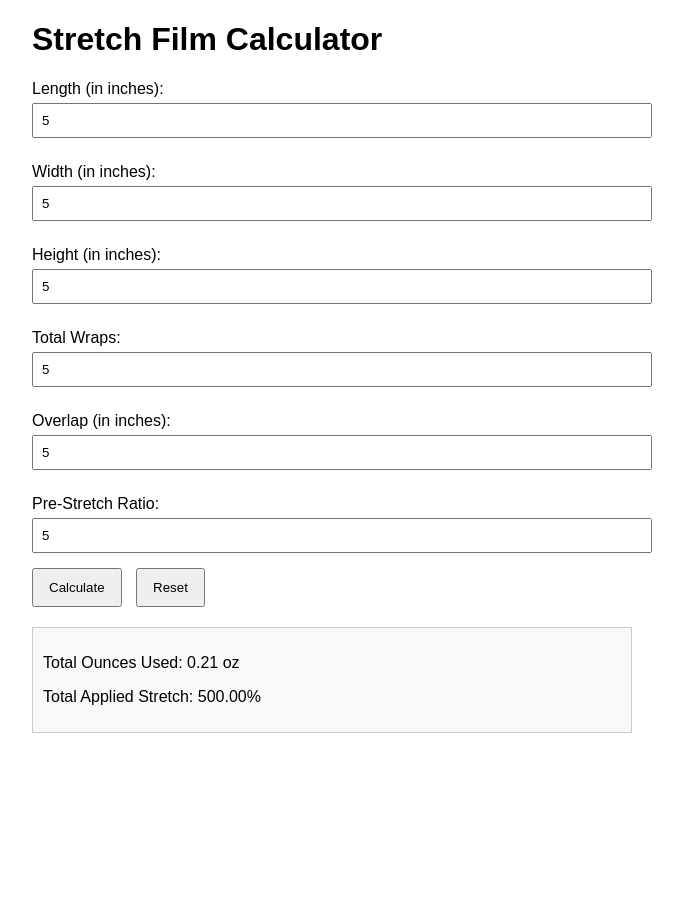
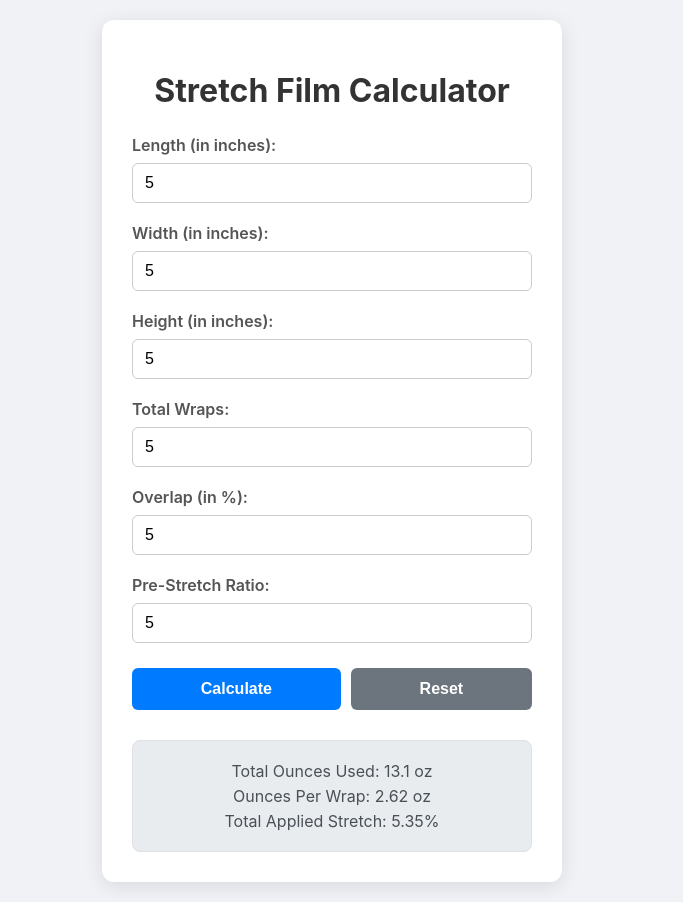
Before and after one commit to jpurgason1234/Calculator, a plain HTML site: page index.html in a window 1280 px wide. Both pictures are taken after typing "5", "5", "5", "5", "5", "5" into the empty fields and a click on the button "Calculate". Shown: the whole page, without its empty margins (308-991 px from the left). Before the commit the page ends 800 px from the top, so only its background shows below. Drawn offline with Linux system fonts and the light colour scheme.

Commit message:
Update index.html

```diff
--- a/index.html
+++ b/index.html
@@ -6,95 +6,205 @@
     <title>Stretch Film Calculator</title>
     <style>
         body {
-            font-family: Arial, sans-serif;
-            margin: 20px;
+            font-family: -apple-system, BlinkMacSystemFont, "Segoe UI", Roboto, Helvetica, Arial, sans-serif;
+            background-color: #f0f2f5;
+            display: flex;
+            justify-content: center;
+            align-items: center;
+            min-height: 100vh;
+            margin: 0;
+            padding: 20px;
         }
         .container {
-            max-width: 600px;
-            margin: auto;
+            background-color: #ffffff;
+            border-radius: 12px;
+            box-shadow: 0 4px 20px rgba(0, 0, 0, 0.1);
+            padding: 30px;
+            max-width: 400px;
+            width: 100%;
+        }
+        h1 {
+            color: #333;
+            text-align: center;
+            margin-bottom: 25px;
+        }
+        .input-group {
+            margin-bottom: 20px;
         }
         label {
             display: block;
-            margin: 10px 0 5px;
+            margin-bottom: 8px;
+            font-weight: 600;
+            color: #555;
         }
-        input {
+        input[type="number"] {
             width: 100%;
-            padding: 8px;
-            margin-bottom: 15px;
+            padding: 10px 12px;
+            border: 1px solid #ccc;
+            border-radius: 6px;
+            box-sizing: border-box;
+            font-size: 16px;
+            transition: border-color 0.3s;
+        }
+        input[type="number"]:focus {
+            outline: none;
+            border-color: #007bff;
+        }
+        .button-group {
+            display: flex;
+            justify-content: space-between;
+            gap: 10px;
+            margin-top: 25px;
         }
         button {
-            padding: 10px 15px;
-            margin-right: 10px;
+            padding: 12px 20px;
+            border: none;
+            border-radius: 6px;
+            cursor: pointer;
+            font-size: 16px;
+            font-weight: 600;
+            transition: background-color 0.3s, transform 0.2s;
+            flex-grow: 1;
+        }
+        #calculateBtn {
+            background-color: #007bff;
+            color: white;
+        }
+        #calculateBtn:hover {
+            background-color: #0056b3;
+            transform: translateY(-2px);
+        }
+        #resetBtn {
+            background-color: #6c757d;
+            color: white;
+        }
+        #resetBtn:hover {
+            background-color: #5a6268;
+            transform: translateY(-2px);
         }
         .result {
-            margin-top: 20px;
-            padding: 10px;
-            border: 1px solid #ccc;
-            background-color: #f9f9f9;
+            margin-top: 30px;
+            padding: 15px;
+            background-color: #e9ecef;
+            border-radius: 8px;
+            border: 1px solid #dee2e6;
+            text-align: center;
+        }
+        .result p {
+            margin: 5px 0;
+            font-size: 16px;
+            color: #495057;
         }
     </style>
 </head>
 <body>
     <div class="container">
         <h1>Stretch Film Calculator</h1>
-        <label for="length">Length (in inches):</label>
-        <input type="number" id="length" placeholder="Enter length">
 
-        <label for="width">Width (in inches):</label>
-        <input type="number" id="width" placeholder="Enter width">
+        <div class="input-group">
+            <label for="loadLength">Length (in inches):</label>
+            <input type="number" id="loadLength" placeholder="e.g., 48">
+        </div>
 
-        <label for="height">Height (in inches):</label>
-        <input type="number" id="height" placeholder="Enter height">
+        <div class="input-group">
+            <label for="loadWidth">Width (in inches):</label>
+            <input type="number" id="loadWidth" placeholder="e.g., 40">
+        </div>
 
-        <label for="wraps">Total Wraps:</label>
-        <input type="number" id="wraps" placeholder="Enter total wraps">
+        <div class="input-group">
+            <label for="loadHeight">Height (in inches):</label>
+            <input type="number" id="loadHeight" placeholder="e.g., 60">
+        </div>
 
-        <label for="overlap">Overlap (in inches):</label>
-        <input type="number" id="overlap" placeholder="Enter overlap">
+        <div class="input-group">
+            <label for="totalWraps">Total Wraps:</label>
+            <input type="number" id="totalWraps" placeholder="e.g., 5">
+        </div>
 
-        <label for="preStretch">Pre-Stretch Ratio:</label>
-        <input type="number" id="preStretch" placeholder="Enter pre-stretch ratio">
+        <div class="input-group">
+            <label for="overlapPercentage">Overlap (in %):</label>
+            <input type="number" id="overlapPercentage" placeholder="e.g., 50">
+        </div>
 
-        <button onclick="calculate()">Calculate</button>
-        <button onclick="resetFields()">Reset</button>
+        <div class="input-group">
+            <label for="preStretchRatio">Pre-Stretch Ratio:</label>
+            <input type="number" id="preStretchRatio" placeholder="e.g., 200">
+        </div>
+
+        <div class="button-group">
+            <button id="calculateBtn">Calculate</button>
+            <button id="resetBtn">Reset</button>
+        </div>
 
         <div class="result" id="results" style="display:none;">
-            <p id="totalOunces">Total Ounces Used: N/A</p>
-            <p id="appliedStretch">Total Applied Stretch: N/A</p>
+            <p id="totalOuncesUsed">Total Ounces Used: N/A</p>
+            <p id="ouncesPerWrap">Ounces Per Wrap: N/A</p>
+            <p id="totalAppliedStretch">Total Applied Stretch: N/A</p>
         </div>
     </div>
 
     <script>
-        function calculate() {
-            const length = parseFloat(document.getElementById('length').value);
-            const width = parseFloat(document.getElementById('width').value);
-            const height = parseFloat(document.getElementById('height').value);
-            const wraps = parseFloat(document.getElementById('wraps').value);
-            const overlap = parseFloat(document.getElementById('overlap').value);
-            const preStretch = parseFloat(document.getElementById('preStretch').value);
+        document.addEventListener('DOMContentLoaded', () => {
+            const calculateBtn = document.getElementById('calculateBtn');
+            const resetBtn = document.getElementById('resetBtn');
+            const totalWrapsInput = document.getElementById('totalWraps');
+            const preStretchRatioInput = document.getElementById('preStretchRatio');
 
-            if (isNaN(length) || isNaN(width) || isNaN(height) || isNaN(wraps) || isNaN(overlap) || isNaN(preStretch)) {
-                alert('Please fill out all fields with valid numbers.');
+            // Initial setup of event listeners
+            calculateBtn.addEventListener('click', updateResults);
+            resetBtn.addEventListener('click', resetFields);
+
+            // Listen for input changes in the "Total Wraps" and "Pre-Stretch Ratio" fields
+            totalWrapsInput.addEventListener('input', updateResults);
+            preStretchRatioInput.addEventListener('input', updateResults);
+        });
+
+        function updateResults() {
+            const length = parseFloat(document.getElementById('loadLength').value);
+            const width = parseFloat(document.getElementById('loadWidth').value);
+            const height = parseFloat(document.getElementById('loadHeight').value);
+            const wraps = parseFloat(document.getElementById('totalWraps').value);
+            const overlap = parseFloat(document.getElementById('overlapPercentage').value);
+            const preStretch = parseFloat(document.getElementById('preStretchRatio').value);
+
+            // Check if any of the required fields are empty or invalid
+            const inputs = [length, width, height, wraps, overlap, preStretch];
+            const isValid = inputs.every(input => !isNaN(input) && input >= 0);
+
+            if (!isValid || wraps === 0 || preStretch === 0) {
+                // Hide results and show an alert if inputs are not valid or wraps/preStretch is zero
+                document.getElementById('results').style.display = 'none';
                 return;
             }
 
-            const FILM_OUNCES_PER_FOOT = 0.003; // Example constant (update it based on real data)
-            const totalFeet = (length + width + height) * wraps * (1 - overlap / 100);
-            const totalOunces = totalFeet * FILM_OUNCES_PER_FOOT;
-            const appliedStretch = preStretch * 100;
+            const FILM_OUNCES_PER_FOOT = 0.075; // Constant for 84 gauge film
+            const CIRCUMFERENCE = 2 * (length + width); // Circumference in inches
 
-            document.getElementById('totalOunces').textContent = `Total Ounces Used: ${totalOunces.toFixed(2)} oz`;
-            document.getElementById('appliedStretch').textContent = `Total Applied Stretch: ${appliedStretch.toFixed(2)}%`;
+            // Film consumption formula is now adjusted to account for pre-stretch
+            // Dividing by pre-stretch ratio (e.g., 200% = 2.0)
+            const preStretchRatio = preStretch / 100;
+            const totalFeetUsed = (CIRCUMFERENCE * wraps * (1 + (overlap / 100)) / (12 * preStretchRatio));
+            const totalOuncesUsed = totalFeetUsed * FILM_OUNCES_PER_FOOT;
+            const ouncesPerWrap = totalOuncesUsed / wraps;
+
+            // Total applied stretch is the pre-stretch ratio plus machine constant
+            const totalAppliedStretch = preStretch * (1 + 0.07);
+
+            // Update result display
+            document.getElementById('totalOuncesUsed').textContent = `Total Ounces Used: ${totalOuncesUsed.toFixed(1)} oz`;
+            document.getElementById('ouncesPerWrap').textContent = `Ounces Per Wrap: ${ouncesPerWrap.toFixed(2)} oz`;
+            document.getElementById('totalAppliedStretch').textContent = `Total Applied Stretch: ${totalAppliedStretch.toFixed(2)}%`;
+
             document.getElementById('results').style.display = 'block';
         }
 
         function resetFields() {
-            document.getElementById('length').value = '';
-            document.getElementById('width').value = '';
-            document.getElementById('height').value = '';
-            document.getElementById('wraps').value = '';
-            document.getElementById('overlap').value = '';
-            document.getElementById('preStretch').value = '';
+            document.getElementById('loadLength').value = '';
+            document.getElementById('loadWidth').value = '';
+            document.getElementById('loadHeight').value = '';
+            document.getElementById('totalWraps').value = '';
+            document.getElementById('overlapPercentage').value = '';
+            document.getElementById('preStretchRatio').value = '';
             document.getElementById('results').style.display = 'none';
         }
     </script>
```
